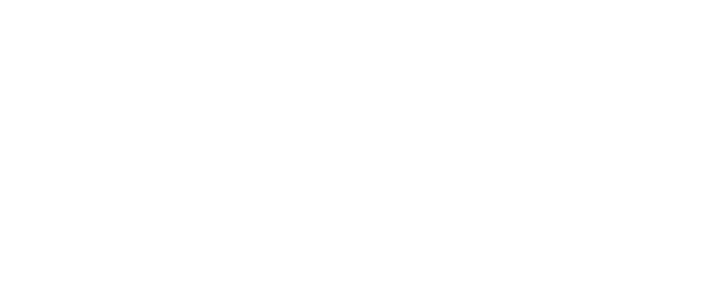
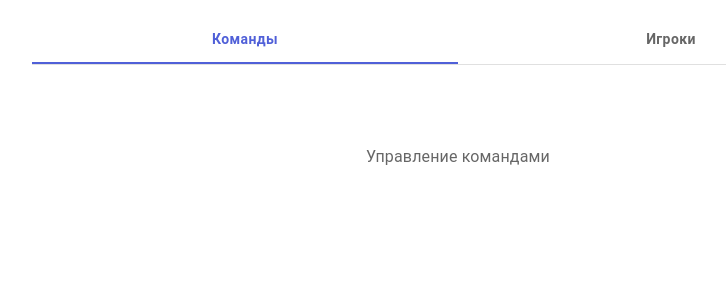
Before and after one commit to alinakassym/llf-webview, a React (Vite) app: page /teams-management in a window 1280 px wide. Before the commit this address had no page. Shown: the top 300 px of the page, without its empty margins (182-908 px from the left). Built offline with nearby package versions, Linux system fonts and the light colour scheme; no server answers.

Commit message:
feat(teams): add teams management page with tabs

```diff
--- a/src/App.tsx
+++ b/src/App.tsx
@@ -1,15 +1,16 @@
-import type { FC } from 'react'
-import { Routes, Route } from 'react-router-dom'
-import HomePage from './pages'
-import CompetitionPlanPage from './pages/competition-plan'
-import RegulationsPage from './pages/regulations'
-import RulesPage from './pages/rules'
-import ContactsPage from './pages/contacts'
+import type { FC } from "react";
+import { Routes, Route } from "react-router-dom";
+import HomePage from "./pages";
+import CompetitionPlanPage from "./pages/competition-plan";
+import RegulationsPage from "./pages/regulations";
+import RulesPage from "./pages/rules";
+import ContactsPage from "./pages/contacts";
 import LoginPage from "./pages/login";
 import LeagueManagementPage from "./pages/league-management";
 import SeasonsManagementPage from "./pages/seasons-management";
 import CitiesManagementPage from "./pages/cities-management";
 import UsersManagementPage from "./pages/users-management";
+import TeamsManagementPage from "./pages/teams-management";
 
 const App: FC = () => {
   return (
@@ -20,12 +21,13 @@
       <Route path="/seasons-management" element={<SeasonsManagementPage />} />
       <Route path="/cities-management" element={<CitiesManagementPage />} />
       <Route path="/users-management" element={<UsersManagementPage />} />
+      <Route path="/teams-management" element={<TeamsManagementPage />} />
       <Route path="/competition-plan" element={<CompetitionPlanPage />} />
       <Route path="/regulations" element={<RegulationsPage />} />
       <Route path="/rules" element={<RulesPage />} />
       <Route path="/contacts" element={<ContactsPage />} />
     </Routes>
   );
-}
+};
 
-export default App
+export default App;
--- a/src/pages/index.tsx
+++ b/src/pages/index.tsx
@@ -11,6 +11,7 @@
         <Link to="/cities-management">Управление городами</Link>
         <Link to="/league-management">Управление лигами</Link>
         <Link to="/seasons-management">Управление сезонами</Link>
+        <Link to="/teams-management">Управление командами и игроками</Link>
         <Link to="/competition-plan">План соревнований</Link>
         <Link to="/regulations">Регламент</Link>
         <Link to="/rules">Правила</Link>
--- /dev/null
+++ b/src/pages/teams-management.tsx
@@ -0,0 +1,127 @@
+// llf-webview/src/pages/teams-management.tsx
+
+import { type FC, useState, useMemo, useEffect } from "react";
+import { Box, Container, Tabs, Tab, CircularProgress } from "@mui/material";
+import { useAuth } from "../hooks/useAuth";
+import { useWebViewToken } from "../hooks/useWebViewToken";
+
+interface TabPanelProps {
+  children?: React.ReactNode;
+  index: number;
+  value: number;
+}
+
+function TabPanel(props: TabPanelProps) {
+  const { children, value, index, ...other } = props;
+
+  return (
+    <div
+      role="tabpanel"
+      hidden={value !== index}
+      id={`teams-tabpanel-${index}`}
+      aria-labelledby={`teams-tab-${index}`}
+      {...other}
+    >
+      {value === index && <Box sx={{ py: 2 }}>{children}</Box>}
+    </div>
+  );
+}
+
+const TeamsManagementPage: FC = () => {
+  const { token, loading: authLoading } = useAuth();
+  const { webViewToken, loading: webViewLoading } = useWebViewToken();
+  const [tabValue, setTabValue] = useState(0);
+
+  // Используем webViewToken если доступен, иначе fallback на Firebase token
+  const activeToken = useMemo(
+    () => webViewToken || token,
+    [webViewToken, token],
+  );
+
+  // Общий флаг загрузки
+  const isLoading = useMemo(() => {
+    return authLoading || webViewLoading;
+  }, [authLoading, webViewLoading]);
+
+  const handleTabChange = (event: React.SyntheticEvent, newValue: number) => {
+    console.log("event:", event);
+    setTabValue(newValue);
+  };
+
+  // Если идет загрузка - показываем loader на весь экран
+  if (isLoading) {
+    return (
+      <Box
+        sx={{
+          minHeight: "100vh",
+          display: "flex",
+          justifyContent: "center",
+          alignItems: "center",
+          backgroundColor: "background.default",
+        }}
+      >
+        <CircularProgress size={48} />
+      </Box>
+    );
+  }
+
+  return (
+    <Box sx={{ minHeight: "100vh", backgroundColor: "background.default" }}>
+      <Container maxWidth="md" sx={{ py: 2, pb: 10 }}>
+        <Box sx={{ borderBottom: 1, borderColor: "divider" }}>
+          <Tabs
+            value={tabValue}
+            onChange={handleTabChange}
+            aria-label="teams management tabs"
+            variant="fullWidth"
+            sx={{
+              "& .MuiTab-root": {
+                textTransform: "none",
+                fontSize: "14px",
+                fontWeight: 600,
+                minHeight: 48,
+              },
+            }}
+          >
+            <Tab
+              label="Команды"
+              id="teams-tab-0"
+              aria-controls="teams-tabpanel-0"
+            />
+            <Tab
+              label="Игроки"
+              id="teams-tab-1"
+              aria-controls="teams-tabpanel-1"
+            />
+          </Tabs>
+        </Box>
+
+        <TabPanel value={tabValue} index={0}>
+          <Box
+            sx={{
+              textAlign: "center",
+              py: 8,
+              color: "text.secondary",
+            }}
+          >
+            Управление командами
+          </Box>
+        </TabPanel>
+
+        <TabPanel value={tabValue} index={1}>
+          <Box
+            sx={{
+              textAlign: "center",
+              py: 8,
+              color: "text.secondary",
+            }}
+          >
+            Управление игроками
+          </Box>
+        </TabPanel>
+      </Container>
+    </Box>
+  );
+};
+
+export default TeamsManagementPage;
--- a/src/pages/users-management.tsx
+++ b/src/pages/users-management.tsx
@@ -71,11 +71,13 @@
   const handleEdit = (userId: string) => {
     // TODO: Implement edit functionality
     console.log("Edit user:", userId);
+    alert(`Редактировние в разработке`);
   };
 
   const handleDelete = (userId: string) => {
     // TODO: Implement delete functionality
     console.log("Delete user:", userId);
+    alert(`Удаление в разработке`);
   };
 
   // Если идет загрузка - показываем loader на весь экран
```
